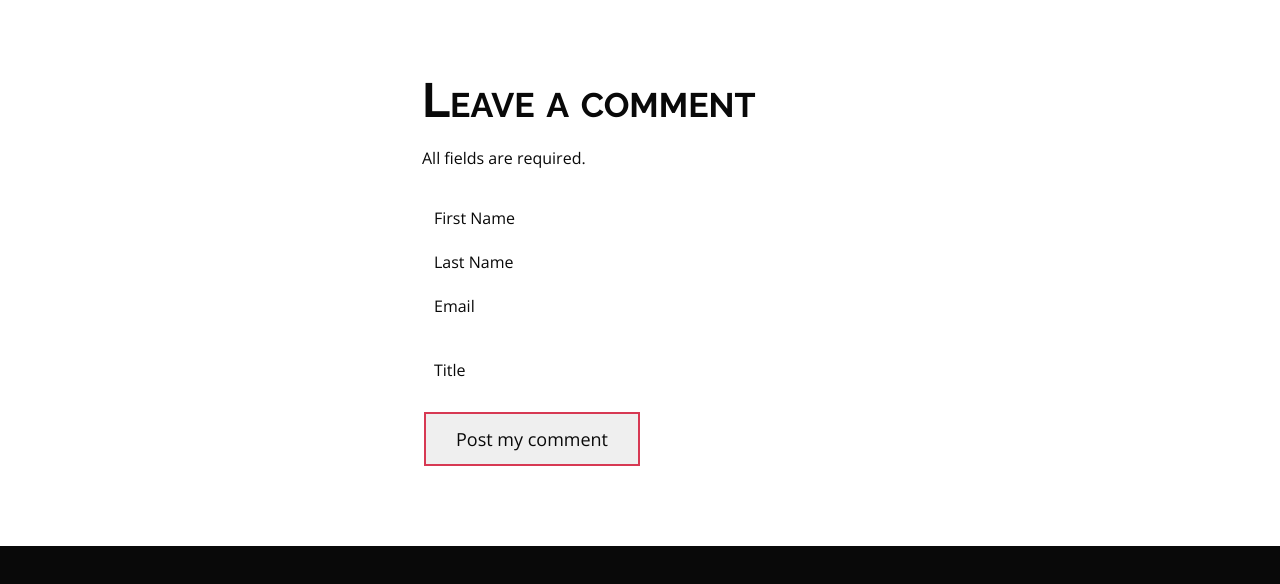
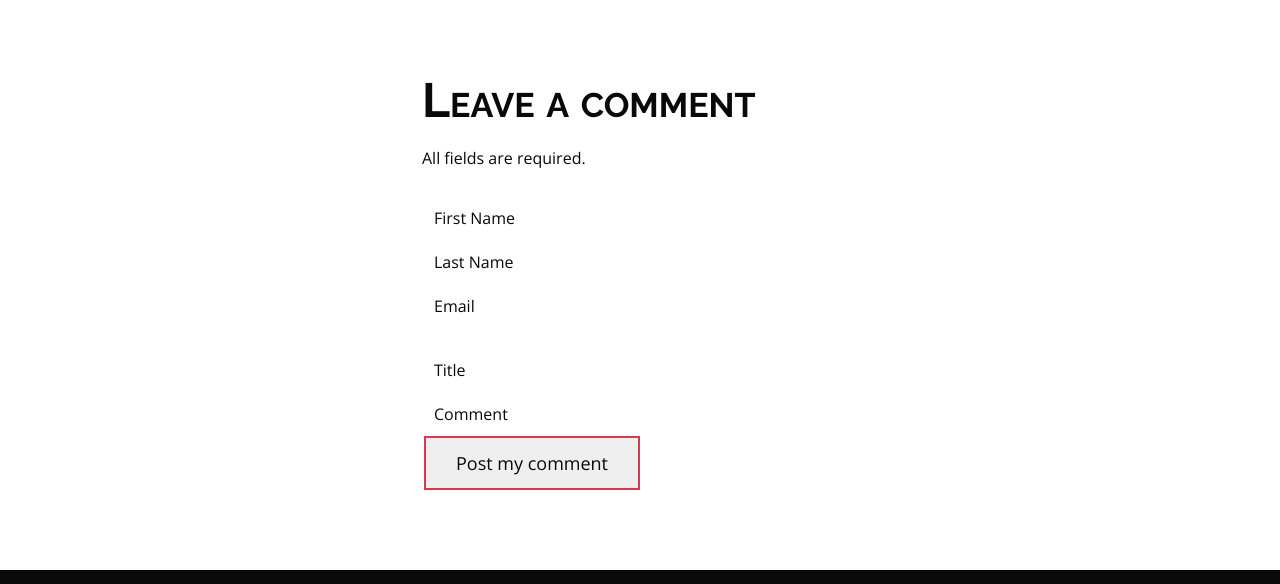
Before and after one commit to CappieGold/holbertonschool-web_front_end, a plain HTML site: page form/03-article.html in a window 1280 px wide. Shown: the part 1714-2298 px from the top of the page. Drawn offline with nearby package versions, Linux system fonts and the light colour scheme; files whose address does not match are found by name.

Commit message:
fix: add text in label

```diff
--- a/form/03-article.html
+++ b/form/03-article.html
@@ -178,7 +178,7 @@
                   </div>
                 </div>
                 <div class="form-group col-2-3">
-                  <label for="your-comment"></label>
+                  <label for="your-comment">Comment</label>
                   <div class="form-field">
                     <span class="form-field-container"></span>
                   </div>
```
